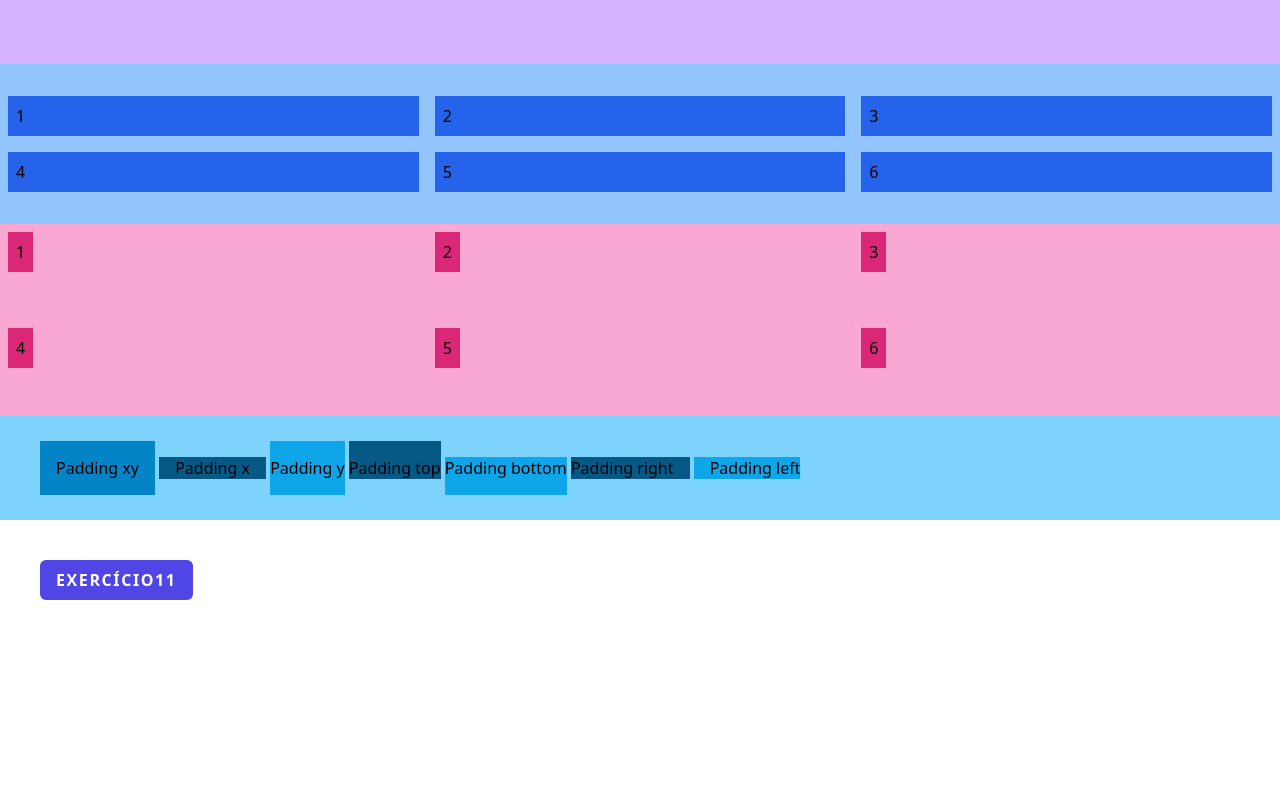
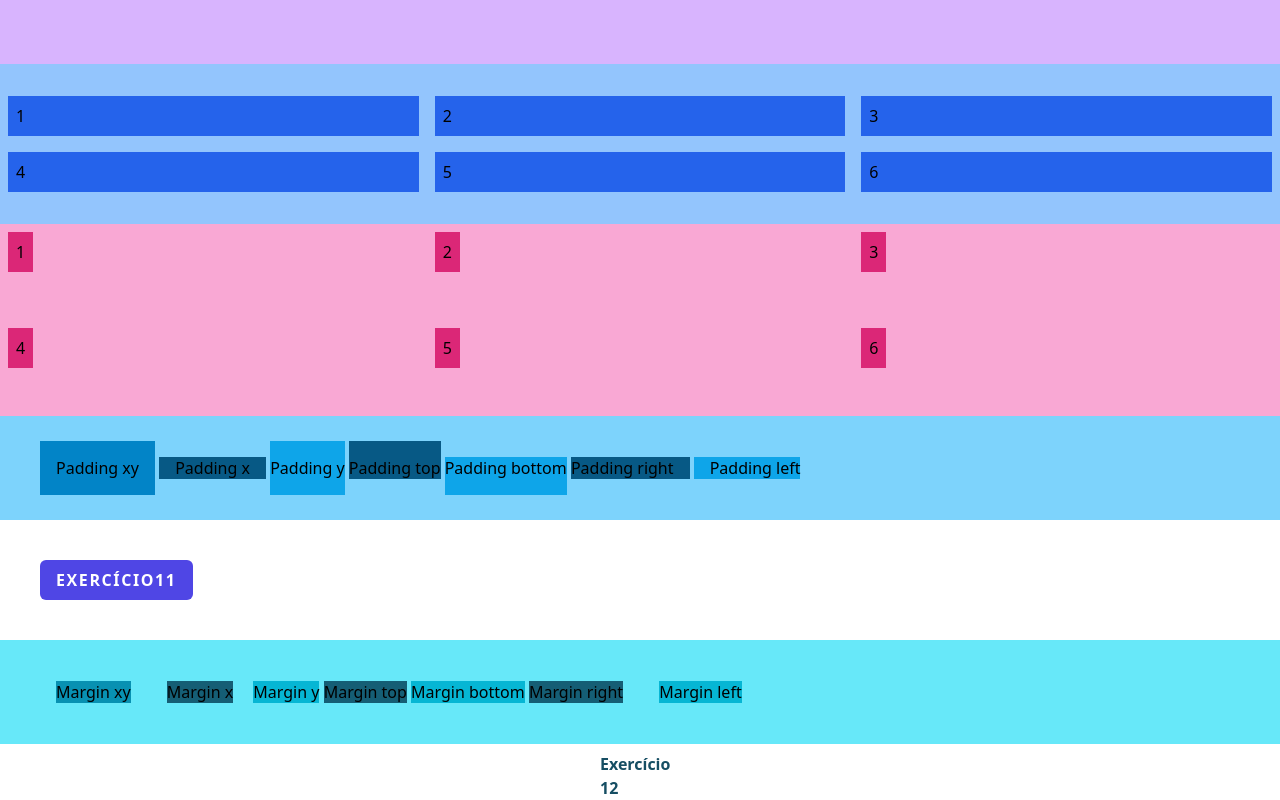
Before and after one commit to clepverse/curso-tailwindcss, a website: page src/index.html in a window 1280 px wide. Shown: the part 632-1432 px from the top of the page. Before the commit the page ends 1272 px from the top, so only its background shows below. Drawn offline with Linux system fonts and the light colour scheme.

Commit message:
Exercício 12

```diff
--- a/src/index.html
+++ b/src/index.html
@@ -344,5 +344,21 @@
     >
       EXERCÍCIO11
     </button>
+
+    <div class="bg-cyan-300 h-30 p-10">
+      <span class="bg-cyan-600 m-4">Margin xy</span>
+      <span class="bg-cyan-800 mx-4">Margin x</span>
+      <span class="bg-cyan-500 my-4">Margin y</span>
+      <span class="bg-cyan-800 mt-4">Margin top</span>
+      <span class="bg-cyan-500 mb-4">Margin bottom</span>
+      <span class="bg-cyan-800 mr-4">Margin right</span>
+      <span class="bg-cyan-500 ml-4">Margin left</span>
+    </div>
+
+    <!-- Exercício 12 -->
+    <div class="w-20 text-cyan-900 font-bold mx-auto mt-2">
+      Exercício 12
+      </p>
+    </div>
   </body>
 </html>
```
Also changed, not shown: dist/output.css.
